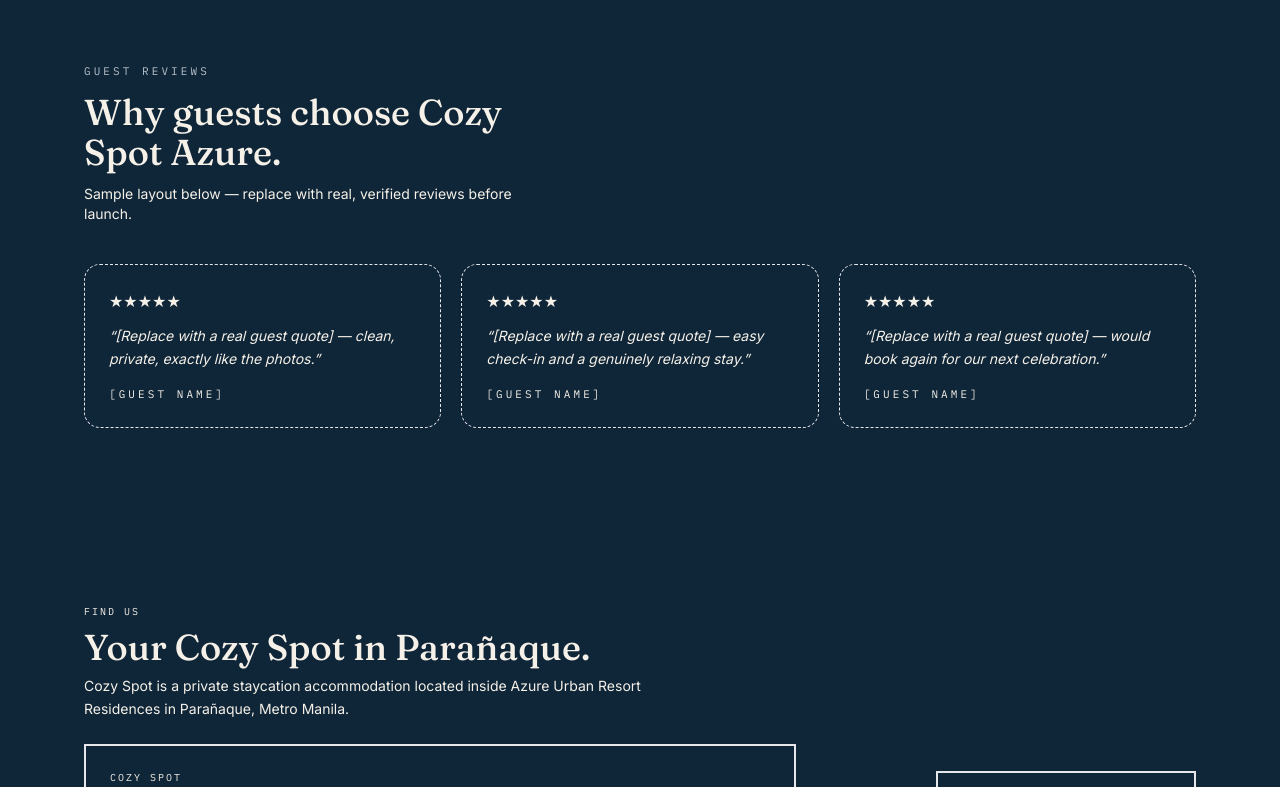
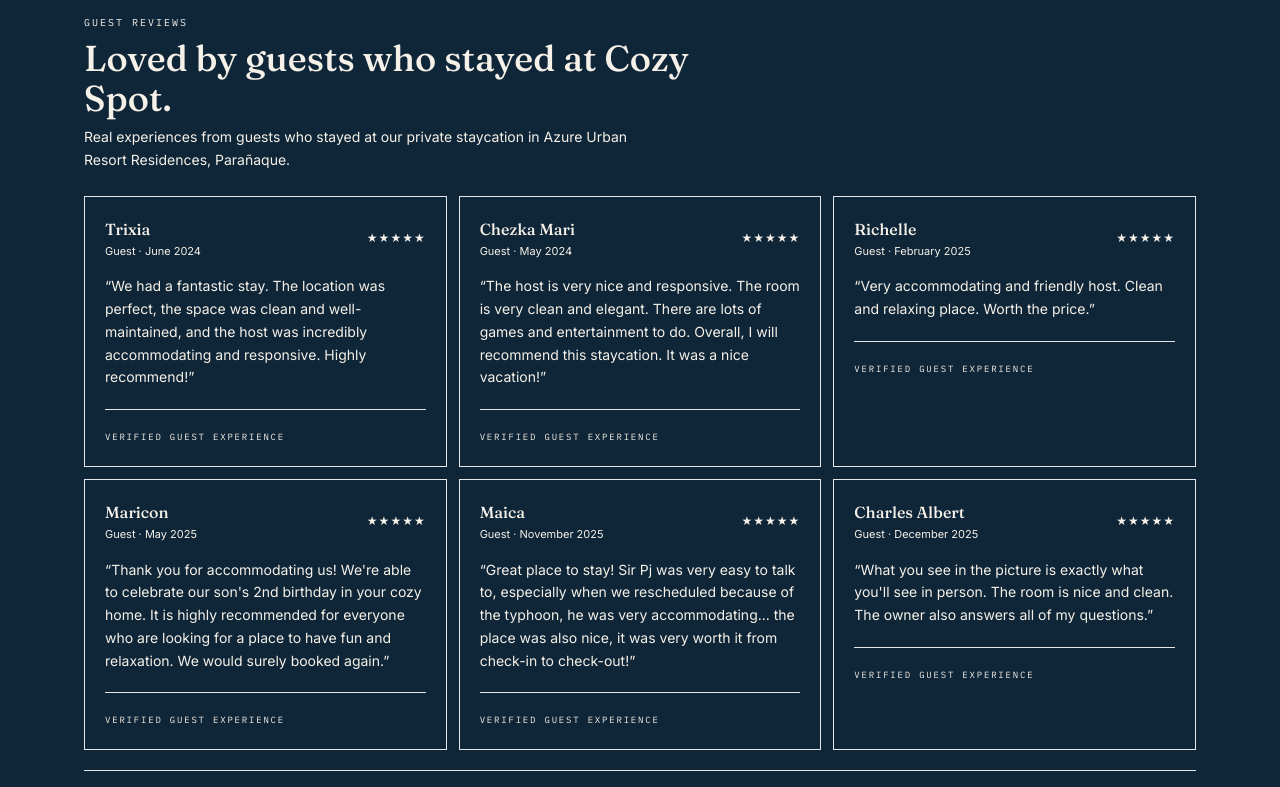
Before and after one commit to cozyspot-azurestaycation/cozyspotazurestaycation206, a Next.js app: page / in a window 1280 px wide. Shown: the part 5660-6447 px from the top of the page. Built offline with nearby package versions, Linux system fonts and the light colour scheme; no server answers; grey boxes are pictures that could not be loaded.

Commit message:
Update reviews.tsx

```diff
--- a/components/reviews.tsx
+++ b/components/reviews.tsx
@@ -1,51 +1,121 @@
-import { siteConfig } from "@/lib/site-config";
-
-/**
- * IMPORTANT — replace before launch:
- * The quotes below are placeholder copy, not real guest reviews. Swap them
- * for actual, verifiable testimonials (and only then add `aggregateRating`
- * back into components/json-ld.tsx). Presenting invented reviews as real
- * is both a trust problem and against most platforms' policies.
- */
-const sampleReviews = [
+const reviews = [
   {
-    quote: "[Replace with a real guest quote] — clean, private, exactly like the photos.",
-    name: "[Guest name]",
+    name: "Trixia",
+    date: "June 2024",
+    text: "We had a fantastic stay. The location was perfect, the space was clean and well-maintained, and the host was incredibly accommodating and responsive. Highly recommend!",
   },
   {
-    quote: "[Replace with a real guest quote] — easy check-in and a genuinely relaxing stay.",
-    name: "[Guest name]",
+    name: "Chezka Mari",
+    date: "May 2024",
+    text: "The host is very nice and responsive. The room is very clean and elegant. There are lots of games and entertainment to do. Overall, I will recommend this staycation. It was a nice vacation!",
   },
   {
-    quote: "[Replace with a real guest quote] — would book again for our next celebration.",
-    name: "[Guest name]",
+    name: "Richelle",
+    date: "February 2025",
+    text: "Very accommodating and friendly host. Clean and relaxing place. Worth the price.",
+  },
+  {
+    name: "Maricon",
+    date: "May 2025",
+    text: "Thank you for accommodating us! We're able to celebrate our son's 2nd birthday in your cozy home. It is highly recommended for everyone who are looking for a place to have fun and relaxation. We would surely booked again.",
+  },
+  {
+    name: "Maica",
+    date: "November 2025",
+    text: "Great place to stay! Sir Pj was very easy to talk to, especially when we rescheduled because of the typhoon, he was very accommodating... the place was also nice, it was very worth it from check-in to check-out!",
+  },
+  {
+    name: "Charles Albert",
+    date: "December 2025",
+    text: "What you see in the picture is exactly what you'll see in person. The room is nice and clean. The owner also answers all of my questions.",
   },
 ];
 
 export function Reviews() {
   return (
-    <section id="reviews" className="mx-auto max-w-6xl px-5 py-20 sm:py-28">
-      <p className="eyebrow">Guest Reviews</p>
-      <h2 className="mt-3 max-w-md font-display text-3xl font-medium sm:text-4xl">
-        Why guests choose {siteConfig.shortName}.
-      </h2>
-      <p className="mt-3 max-w-md text-sm text-ink/50">
-        Sample layout below — replace with real, verified reviews before
-        launch.
-      </p>
+    <section
+      id="reviews"
+      className="bg-ink py-12 text-linen sm:py-16"
+    >
+      <div className="mx-auto max-w-6xl px-5">
 
-      <div className="mt-10 grid grid-cols-1 gap-5 sm:grid-cols-3">
-        {sampleReviews.map((r, i) => (
-          <figure key={i} className="rounded-2xl border border-dashed border-ink/20 bg-cloud/60 p-6">
-            <div className="text-brass" aria-hidden="true">★★★★★</div>
-            <blockquote className="mt-3 text-sm italic leading-relaxed text-ink/70">
-              &ldquo;{r.quote}&rdquo;
-            </blockquote>
-            <figcaption className="mt-4 font-mono text-[11px] uppercase tracking-widest2 text-ink/40">
-              {r.name}
-            </figcaption>
-          </figure>
-        ))}
+        {/* Heading */}
+        <div className="max-w-2xl">
+          <p className="font-mono text-[10px] uppercase tracking-[0.2em] text-brass">
+            Guest Reviews
+          </p>
+
+          <h2 className="mt-2 font-display text-3xl font-medium leading-tight sm:text-4xl">
+            Loved by guests who stayed at Cozy Spot.
+          </h2>
+
+          <p className="mt-2 max-w-xl text-sm leading-relaxed text-linen/60">
+            Real experiences from guests who stayed at our private
+            staycation in Azure Urban Resort Residences, Parañaque.
+          </p>
+        </div>
+
+        {/* Reviews Grid */}
+        <div className="mt-6 grid grid-cols-1 gap-3 md:grid-cols-2 lg:grid-cols-3">
+          {reviews.map((review) => (
+            <article
+              key={`${review.name}-${review.date}`}
+              className="flex flex-col border border-linen/25 p-5 transition-colors duration-300 hover:border-linen/50"
+            >
+
+              {/* Guest */}
+              <div className="flex items-center justify-between gap-3">
+
+                <div>
+                  <h3 className="font-display text-base font-medium text-linen">
+                    {review.name}
+                  </h3>
+
+                  <p className="mt-0.5 text-[11px] text-linen/45">
+                    Guest · {review.date}
+                  </p>
+                </div>
+
+                {/* Stars */}
+                <div
+                  className="text-xs tracking-[1px] text-brass"
+                  aria-label="5 out of 5 stars"
+                >
+                  ★★★★★
+                </div>
+              </div>
+
+              {/* Review */}
+              <p className="mt-4 text-sm leading-relaxed text-linen/75">
+                “{review.text}”
+              </p>
+
+              {/* Bottom */}
+              <div className="mt-5 border-t border-linen/10 pt-3">
+                <span className="font-mono text-[9px] uppercase tracking-[0.2em] text-linen/35">
+                  Verified guest experience
+                </span>
+              </div>
+
+            </article>
+          ))}
+        </div>
+
+        {/* Review summary */}
+        <div className="mt-5 border-t border-linen/15 pt-4">
+          <div className="flex flex-col gap-2 text-xs text-linen/40 sm:flex-row sm:items-center sm:justify-between">
+
+            <span>
+              Guest feedback · 2024–2025
+            </span>
+
+            <span className="text-brass">
+              ★★★★★
+            </span>
+
+          </div>
+        </div>
+
       </div>
     </section>
   );
```
